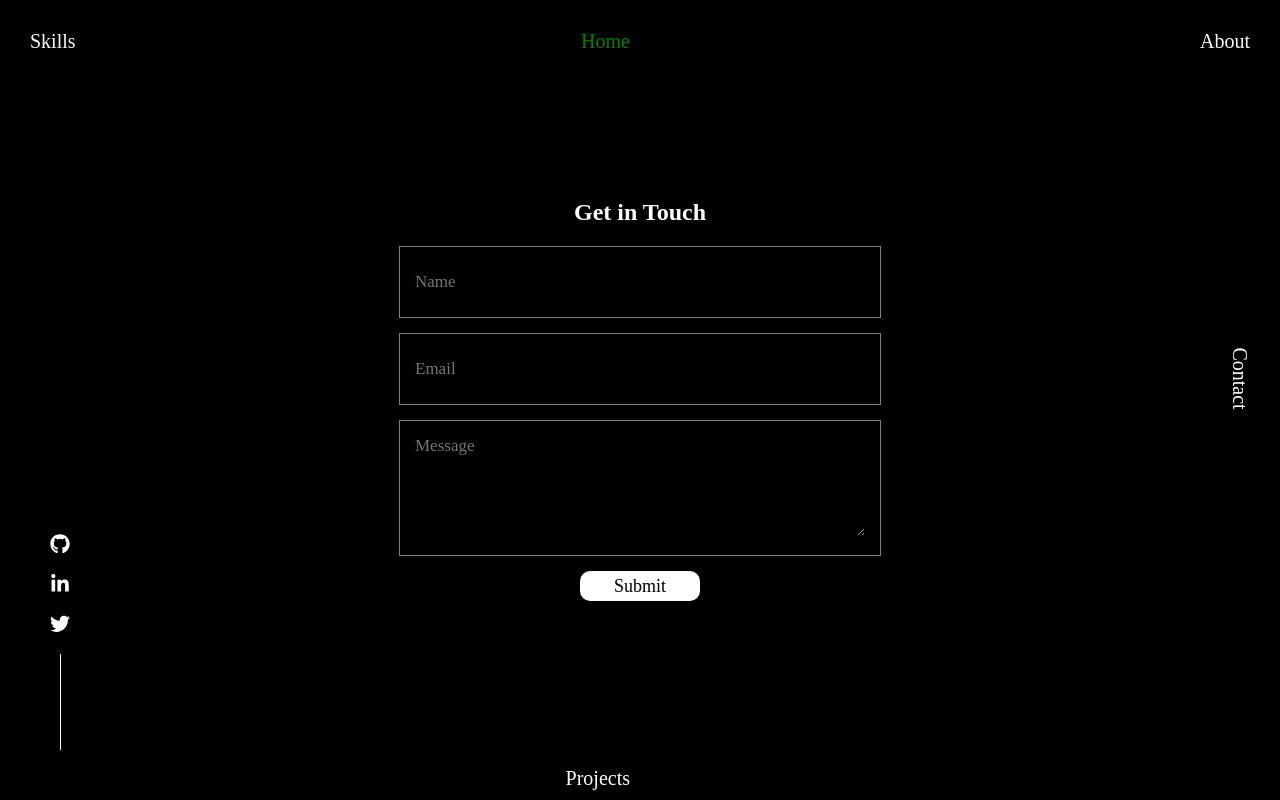
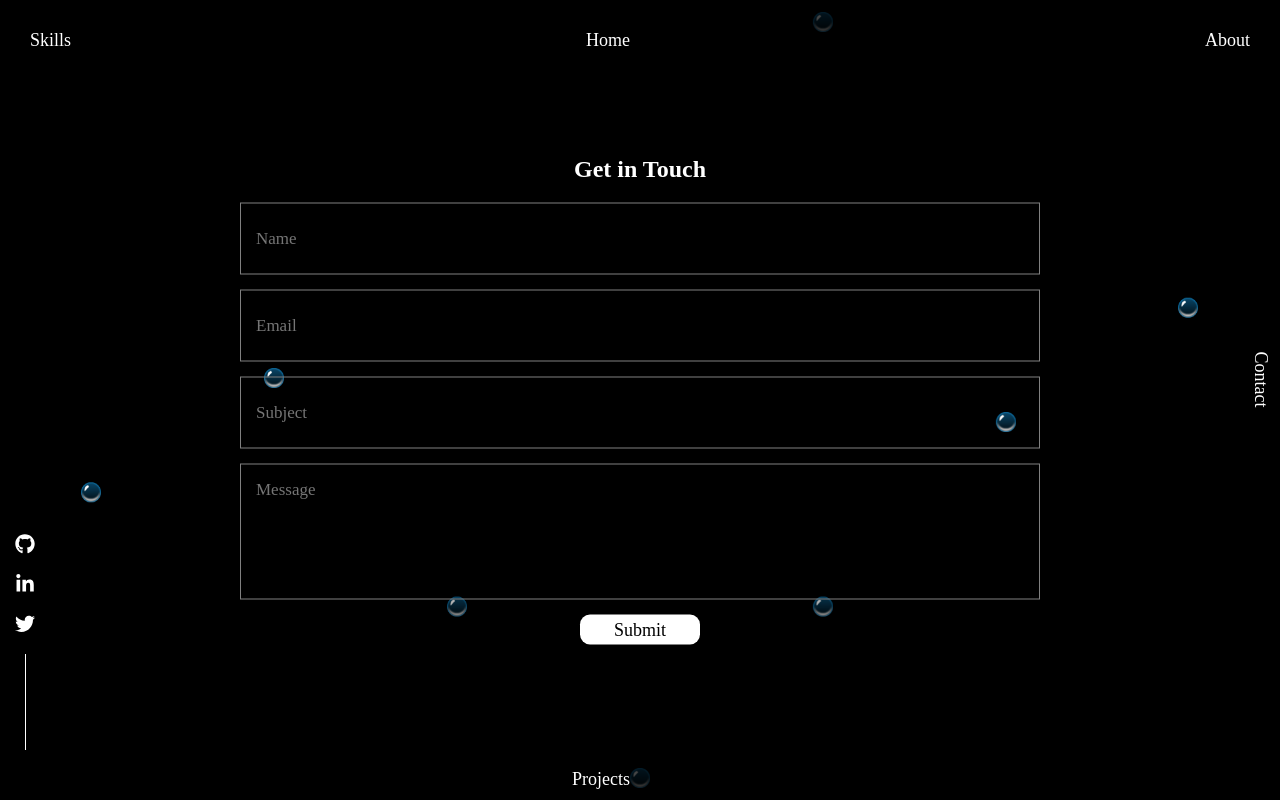
Before and after one commit to Olukayode08/my-portfolio-olukayode-azeez, a React (Create React App) app: page /contact in a window 1280 px wide. Built offline with nearby package versions, Linux system fonts and the light colour scheme; a web font is replaced by a local one.

Commit message:
Projects

```diff
--- a/package.json
+++ b/package.json
@@ -3,17 +3,16 @@
   "version": "0.1.0",
   "private": true,
   "dependencies": {
+    "@emailjs/browser": "^3.7.0",
     "@testing-library/jest-dom": "^5.16.5",
     "@testing-library/react": "^13.4.0",
     "@testing-library/user-event": "^13.5.0",
-    "hamburger-react": "^2.5.0",
     "react": "^18.2.0",
     "react-dom": "^18.2.0",
     "react-fast-marquee": "^1.3.5",
     "react-icons": "^4.6.0",
     "react-router-dom": "^6.4.2",
     "react-scripts": "5.0.1",
-    "react-scroll": "^1.8.7",
     "styled-components": "^5.3.6",
     "web-vitals": "^2.1.4"
   },
--- a/src/components/About.jsx
+++ b/src/components/About.jsx
@@ -32,16 +32,30 @@ const Wrapper = styled.section`
     flex-direction: column;
     align-items: center;
     justify-content: center;
-    padding: 60px;
+  }
   h5 {
     font-family: 'Source Serif Pro';
     font-weight: 600;
     font-size: 55px;
   }
   p {
-      width: 700px;
     text-align: center;
     font-size: 25px;
+  }
+
+  @media screen and (max-width: 550px) {
+    p {
+      font-size: 20px;
+      width: 300px;
+    }
+  }
+  @media screen and (max-width: 280px) {
+    p {
+      font-size: 17px;
+      width: 220px;
+    }
+    h5{
+      font-size: 40px;
     }
   }
 `;
--- a/src/components/Contact.jsx
+++ b/src/components/Contact.jsx
@@ -1,41 +1,65 @@
-import React from 'react'
-import styled from 'styled-components'
+import React, { useRef } from 'react';
+import styled from 'styled-components';
+import emailjs from '@emailjs/browser'
 
 const Contact = () => {
+  const form = useRef();
+
+  const sendEmail = (e) => {
+    e.preventDefault();
+
+    emailjs.sendForm(
+        'service_k5mwp84',
+        'template_sg04osv',
+        form.current,
+        'XtRzW6PtmW2LCiHl9'
+      )
+      // .then(
+      //   (result) => {
+      //     console.log(result.text);
+      //   },
+      //   (error) => {
+      //     console.log(error.text);
+      //   }
+      // );
+  };
   return (
     <>
       <section>
         <Wrapper>
           <main>
             <h2>Get in Touch</h2>
-            <form>
+            <form ref={form} onSubmit={sendEmail}>
+              <div className='form-container'>
+                <input name='name' type='text' placeholder='Name' required />
+              </div>
+              <div className='form-container'>
+                <input type='email' name='email' placeholder='Email' required />
+              </div>
               <div className='form-container'>
                 <input
-                  className='name'
+                  className='email'
                   type='text'
-                  placeholder='Name'
+                  name='subject'
+                  placeholder='Subject'
                   required
                 />
               </div>
               <div className='form-container'>
-                <input
-                  className='email'
-                  type='email'
-                  placeholder='Email'
+                <textarea
+                  name='message'
+                  placeholder='Message'
                   required
-                />
+                ></textarea>
               </div>
-              <div className='form-container'>
-                <textarea name="message" rows='7' placeholder='Message' required></textarea>
-              </div>
-              <button>Submit</button>
+              <button type='submit'>Submit</button>
             </form>
           </main>
         </Wrapper>
       </section>
     </>
   );
-}
+};
 const Wrapper = styled.section`
   position: absolute;
   top: 50%;
@@ -67,9 +91,16 @@ const Wrapper = styled.section`
     color: #fff;
     font-size: 17px;
     border: none;
-    width: 450px;
+    width: 60vw;
     height: 40px;
-    outline: 0;
+    outline: none;
+    resize: none;
+  }
+  input:active{
+    background: transparent;
+    border: 0;
+    outline: none;
+    border: none;
   }
   textarea {
     height: 100px;
@@ -83,6 +114,9 @@ const Wrapper = styled.section`
     font-size: 18px;
     font-family: inherit;
     background-color: #fff;
+    :active{
+      scale: 1.1;
+    }
   }
 `;
-export default Contact
+export default Contact;
--- a/src/components/Navbar.jsx
+++ b/src/components/Navbar.jsx
@@ -1,61 +1,30 @@
-import React, { useContext } from 'react';
+import React from 'react';
 import styled from 'styled-components';
 import { Link } from 'react-router-dom';
-import { GlobalContext } from '../context/Context';
 import { FaGithub, FaLinkedinIn } from 'react-icons/fa';
 import { GrTwitter } from 'react-icons/gr';
+import bubbles from '../assets/bubble.png';
 
 const Navbar = () => {
-  const { active, setActive } = useContext(GlobalContext);
   return (
     <>
       <section>
         <Wrapper>
           <nav>
             <li className='link-home'>
-              <Link
-                onClick={() => setActive('home')}
-                className={active === 'home' ? 'active' : 'link'}
-                to='/'
-              >
-                Home
-              </Link>
+              <Link className='link' to='/'>Home</Link>
             </li>
             <li className='link-about'>
-              <Link
-                onClick={() => setActive('about')}
-                className={active === 'about' ? 'active' : 'link'}
-                to='/about'
-              >
-                About
-              </Link>
+              <Link className='link' to='/about'>About</Link>
             </li>
             <li className='link-skills'>
-              <Link
-                onClick={() => setActive('skills')}
-                className={active === 'skills' ? 'active' : 'link'}
-                to='/skills'
-              >
-                Skills
-              </Link>
+              <Link className='link' to='/skills'>Skills</Link>
             </li>
             <li className='link-projects'>
-              <Link
-                onClick={() => setActive('projects')}
-                className={active === 'projects' ? 'active' : 'link'}
-                to='/projects'
-              >
-                Projects
-              </Link>
+              <Link className='link' to='/projects'>Projects</Link>
             </li>
             <li className='link-contact'>
-              <Link
-                onClick={() => setActive('contact')}
-                className={active === 'contact' ? 'active' : 'link'}
-                to='contact'
-              >
-                Contact
-              </Link>
+              <Link className='link' to='/contact'>Contact</Link>
             </li>
           </nav>
           <div className='socials'>
@@ -72,6 +41,24 @@ const Navbar = () => {
               <GrTwitter />
             </a>
           </div>
+          <div className='bubbles-top'>
+            <img className='top' src={bubbles} alt='bubble' />
+            <img src={bubbles} alt='bubble' />
+            <img src={bubbles} alt='bubble' />
+            <img src={bubbles} alt='bubble' />
+            <img src={bubbles} alt='bubble' />
+            <img src={bubbles} alt='bubble' />
+            <img src={bubbles} alt='bubble' />
+          </div>
+          <div className='bubbles-bottom'>
+            <img src={bubbles} alt='bubble' />
+            <img src={bubbles} alt='bubble' />
+            <img src={bubbles} alt='bubble' />
+            <img src={bubbles} alt='bubble' />
+            <img src={bubbles} alt='bubble' />
+            <img src={bubbles} alt='bubble' />
+            <img src={bubbles} alt='bubble' />
+          </div>
         </Wrapper>
       </section>
     </>
@@ -79,6 +66,7 @@ const Navbar = () => {
 };
 const Wrapper = styled.section`
   position: relative;
+  overflow: hidden;
   height: 100vh;
   li {
     cursor: pointer;
@@ -86,14 +74,9 @@ const Wrapper = styled.section`
     color: #fff;
   }
   .link {
-    font-size: 20px;
+    font-size: 18px;
     text-decoration: none;
     color: #fff;
-  }
-  .active {
-    color: green;
-    font-size: 20px;
-    text-decoration: none;
   }
   .link-home {
     position: absolute;
@@ -118,13 +101,13 @@ const Wrapper = styled.section`
   .link-contact {
     position: absolute;
     bottom: 50%;
-    right: 0;
+    right: -18px;
     transform: rotate(90deg);
   }
   .socials {
     position: absolute;
     bottom: 50px;
-    left: 50px;
+    left: 15px;
     display: flex;
     flex-direction: column;
     gap: 15px;
@@ -141,5 +124,105 @@ const Wrapper = styled.section`
     height: 6rem;
     background-color: #fff;
   }
+  .bubbles-bottom img {
+    width: 20px;
+    animation: bubble 7s linear infinite;
+  }
+  .bubbles-top img {
+    width: 20px;
+    animation: bubbles 7s linear infinite;
+  }
+  .bubbles-bottom {
+    width: 100%;
+    display: flex;
+    align-items: center;
+    justify-content: space-around;
+    position: absolute;
+    bottom: -100px;
+  }
+  .bubbles-top {
+    width: 100%;
+    display: flex;
+    align-items: center;
+    justify-content: space-around;
+    position: absolute;
+    top: -100px;
+  }
+
+  @keyframes bubble {
+    0% {
+      transform: translateY(0);
+      opacity: 0;
+    }
+    50% {
+      opacity: 1;
+    }
+    70% {
+      opacity: 1;
+    }
+    100% {
+      transform: translateY(-100vh);
+      opacity: 0;
+    }
+  }
+  @keyframes bubbles {
+    0% {
+      transform: translateY(0);
+      opacity: 0;
+    }
+    50% {
+      opacity: 1;
+    }
+    70% {
+      opacity: 1;
+    }
+    100% {
+      transform: translateY(100vh);
+      opacity: 0;
+    }
+  }
+  .bubbles-bottom img:nth-child(1) {
+    animation-delay: 2s;
+  }
+  .bubbles-bottom img:nth-child(2) {
+    animation-delay: 1s;
+  }
+  .bubbles-bottom img:nth-child(3) {
+    animation-delay: 3s;
+  }
+  .bubbles-bottom img:nth-child(4) {
+    animation-delay: 4.5s;
+  }
+  .bubbles-bottom img:nth-child(5) {
+    animation-delay: 3s;
+  }
+  .bubbles-bottom img:nth-child(6) {
+    animation-delay: 6s;
+  }
+  .bubbles-bottom img:nth-child(7) {
+    animation-delay: 7s;
+  }
+
+  .bubbles-top img:nth-child(1) {
+    animation-delay: 7s;
+  }
+  .bubbles-top img:nth-child(2) {
+    animation-delay: 6s;
+  }
+  .bubbles-top img:nth-child(3) {
+    animation-delay: 5.5s;
+  }
+  .bubbles-top img:nth-child(4) {
+    animation-delay: 6.5s;
+  }
+  .bubbles-top img:nth-child(5) {
+    animation-delay: 4.5s;
+  }
+  .bubbles-top img:nth-child(6) {
+    animation-delay: 1s;
+  }
+  .bubbles-top img:nth-child(7) {
+    animation-delay: 2s;
+  }
 `;
 export default Navbar;
--- a/src/components/Skills.jsx
+++ b/src/components/Skills.jsx
@@ -113,13 +113,9 @@ const Wrapper = styled.section`
     width: 10%;
   }
   @media screen and (max-width: 800px) {
-    width: 80vw;
     .slider-container {
       width: 30vw;
     }
   }
-  @media screen and (max-width: 600px) {
-    width: 50vw;
-  }
 `;
 export default Skills;
--- a/src/context/Context.js
+++ b/src/context/Context.js
@@ -1,12 +1,11 @@
-import React, { useState } from 'react';
+import React from 'react';
 
 const GlobalContext = React.createContext();
 const Context = ({ children }) => {
-  const [active, setActive] = useState('home')
 
   return (
     <>
-      <GlobalContext.Provider value={{ active, setActive }}>
+      <GlobalContext.Provider value={{}}>
         {children}
       </GlobalContext.Provider>
     </>
```
Also changed, not shown: src/assets/bubble.png (added), 1 other file (tests, documents, lock files or other folders). Lines whose indentation alone changed are shown as unchanged.
